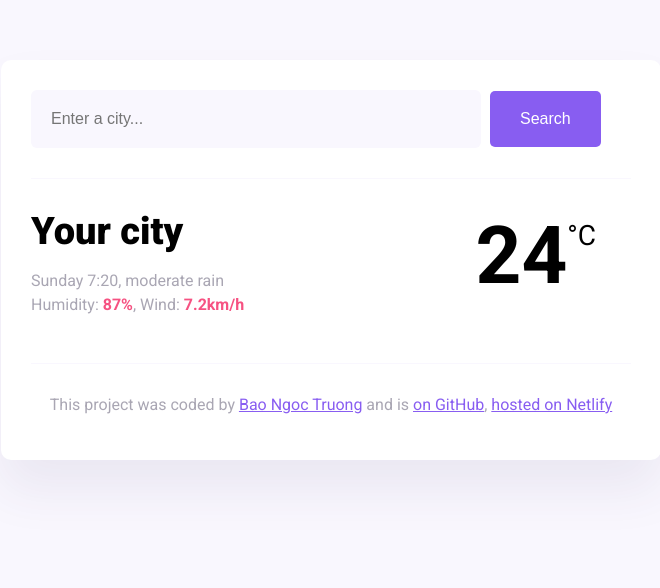
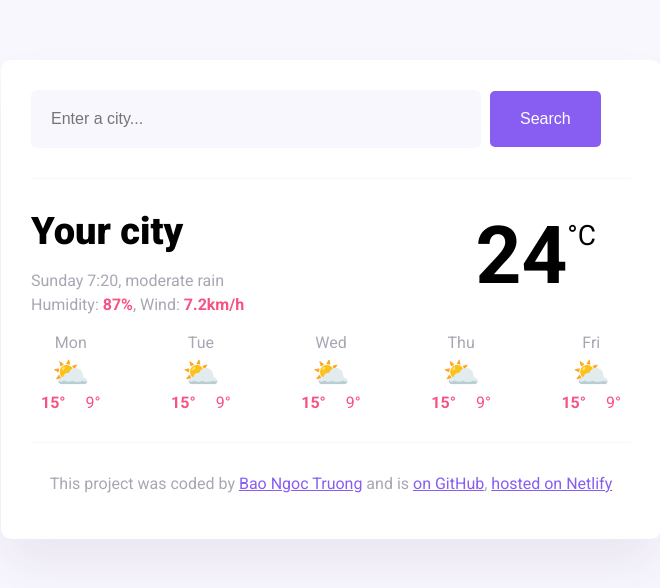
Before and after one commit to bngoctruong/doory, a plain HTML site: page index.html in a window 1280 px wide. Shown: the whole page, without its empty margins (309-969 px from the left). Drawn offline with nearby package versions, Linux system fonts and the light colour scheme.

Commit message:
build forecast html

```diff
--- a/index.html
+++ b/index.html
@@ -44,6 +44,8 @@
             ><span class="current-temperature-unit" id="current-temperature-unit">°C</span>
           </div>
         </div>
+        <div class="weather-forecast" id="forecast">
+        </div>
       </main>
       <footer>
         <p>
--- a/src/index.js
+++ b/src/index.js
@@ -31,7 +31,7 @@ form.addEventListener("submit", searchCity);
 let currentDay = document.querySelector("p .current-day");
 let currentTime = document.querySelector("p .current-time");
 let now = new Date();
-let days = [`Sunday`, `Monday`, `Tuesday`, `Wednesday`, `Thursday`, `Friday`];
+let days = [`Sunday`, `Monday`, `Tuesday`, `Wednesday`, `Thursday`, `Friday`,`Saturday`];
 currentDay.innerHTML = days[now.getDay()];
 let formattedHour = now.getHours();
 let formattedMin = now.getMinutes();
@@ -39,3 +39,29 @@ if (formattedMin <10) {
     formattedMin = `0${formattedMin}`;
 }
 currentTime.innerHTML = `${formattedHour}:${formattedMin}`;
+
+function displayForecast () {
+let shortdays = [`Mon`,`Tue`,`Wed`,`Thu`,`Fri`];
+let forecastContent = "";
+
+shortdays.forEach (function (shortday) {
+forecastContent =
+forecastContent + `
+<div class="weather-forcast-day">
+            <div class="weather-forecast-date">
+            ${shortday}
+            </div>
+            <div class="weather-forecast-icon">
+            ⛅
+            </div>
+            <div class="weather-forecast-temperatures">
+              <div class="weather-forecast-temperature"><strong>15°</strong></div>
+              <div class="weather-forecast-temperature">9°</div>
+            </div>
+          </div>
+`;
+});
+let forecastElement = document.querySelector("#forecast");
+forecastElement.innerHTML = forecastContent;
+};
+displayForecast();
--- a/src/styles.css
+++ b/src/styles.css
@@ -94,6 +94,39 @@ position: relative;
   top: 10px;
 }
 
+.weather-forecast{
+  display: flex;
+  justify-content: space-between;
+
+}
+.weather-forecast-date{
+  text-align: center;
+  color:rgba(39, 33, 66, 0.4);
+  font-size: 16px;
+  line-height: 20px;
+  margin-bottom: 10px;
+}
+
+.weather-forecast-icon{
+  text-align: center;
+  font-size: 30px;
+  display: block;
+  margin: 0 auto;
+  line-height: 20px;
+  margin-bottom: 10px;
+}
+
+.weather-forecast-temperatures{
+  text-align: center;
+  color: #f65282;
+  display: flex;
+  justify-content: center;
+}
+.weather-forecast-temperature{
+  padding: 0 10px;
+}
+
+
 footer {
   border-top: 1px solid #f9f7fe;
   text-align: center;
```
